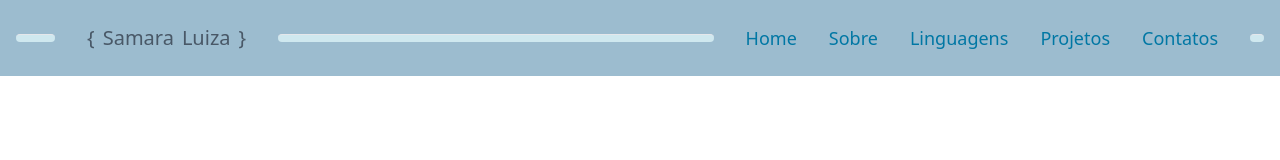
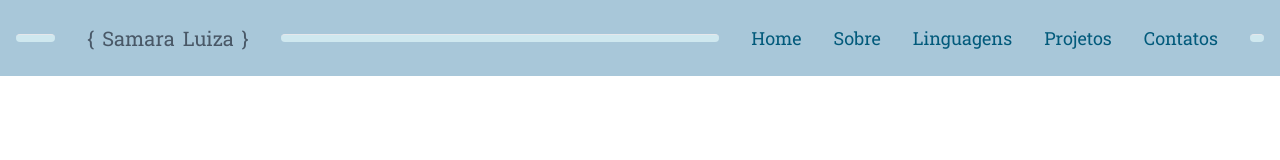
Before and after one commit to samaralcunha/portifolio, a React (Vite) app: page / in a window 1280 px wide. Shown: the top 160 px of the page. Built offline with nearby package versions, Linux system fonts and the light colour scheme.

Commit message:
mudei cores e fonte

```diff
--- a/index.html
+++ b/index.html
@@ -1,12 +1,20 @@
 <!DOCTYPE html>
 <html lang="pt">
+
 <head>
   <meta charset="UTF-8" />
   <meta name="viewport" content="width=device-width, initial-scale=1.0" />
+
+  <link rel="preconnect" href="https://fonts.googleapis.com">
+  <link rel="preconnect" href="https://fonts.gstatic.com" crossorigin>
+  <link href="https://fonts.googleapis.com/css2?family=Roboto+Slab:wght@300;400;600&display=swap" rel="stylesheet">
+
   <title>Portifólio</title>
 </head>
+
 <body>
   <div id="root"></div>
   <script type="module" src="/src/main.jsx"></script>
 </body>
+
 </html>
--- a/src/App.jsx
+++ b/src/App.jsx
@@ -2,7 +2,7 @@ import Header from './components/header/index'
 
 function App() {
   return (
-    <main className="bg-[#AED1E6]">
+    <main className="bg-[#BBDDF2]">
       <Header/>
     </main>
   )
--- a/src/components/header/index.jsx
+++ b/src/components/header/index.jsx
@@ -1,15 +1,13 @@
-import styles from './header.module.css'
-
-function Header() {
+export default function Header() {
     return (
-        <header className="flex items-center p-4 py-6 justify-between gap-8 bg-black/10">
+        <header className="flex items-center p-4 py-6 justify-between gap-8 bg-black/10 font-roboto font-regular">
             <hr className="h-2 w-28 bg-[#CFE8EF] rounded" />
 
-
-                <Title/>
+            <Title />
 
             <hr className="h-2 w-full bg-[#CFE8EF] rounded" />
-            <nav className="flex gap-8 text-lg text-[#0077A4]">
+
+            <nav className="flex gap-8 text-lg text-[#025A7B]">
                 <a className="hover:underline hover:text-[#1F4268]">Home</a>
                 <a className="hover:underline hover:text-[#1F4268]">Sobre</a>
                 <a className="hover:underline hover:text-[#1F4268]">Linguagens</a>
@@ -21,9 +19,6 @@ function Header() {
     )
 }
 
-export default Header
-
-
 function Title() {
     return (
         <div className='flex gap-2 items-center text-xl text-[#495867]'>
--- a/tailwind.config.cjs
+++ b/tailwind.config.cjs
@@ -5,7 +5,11 @@ module.exports = {
     "./src/**/*.{js,ts,jsx,tsx}",
   ],
   theme: {
-    extend: {},
+    extend: {
+      fontFamily: {
+        roboto: ["Roboto Slab", "serif"],
+      },
+    },
   },
   plugins: [],
 }
```
Also changed, not shown: src/components/header/header.module.css (deleted). Lines whose indentation alone changed are shown as unchanged.
